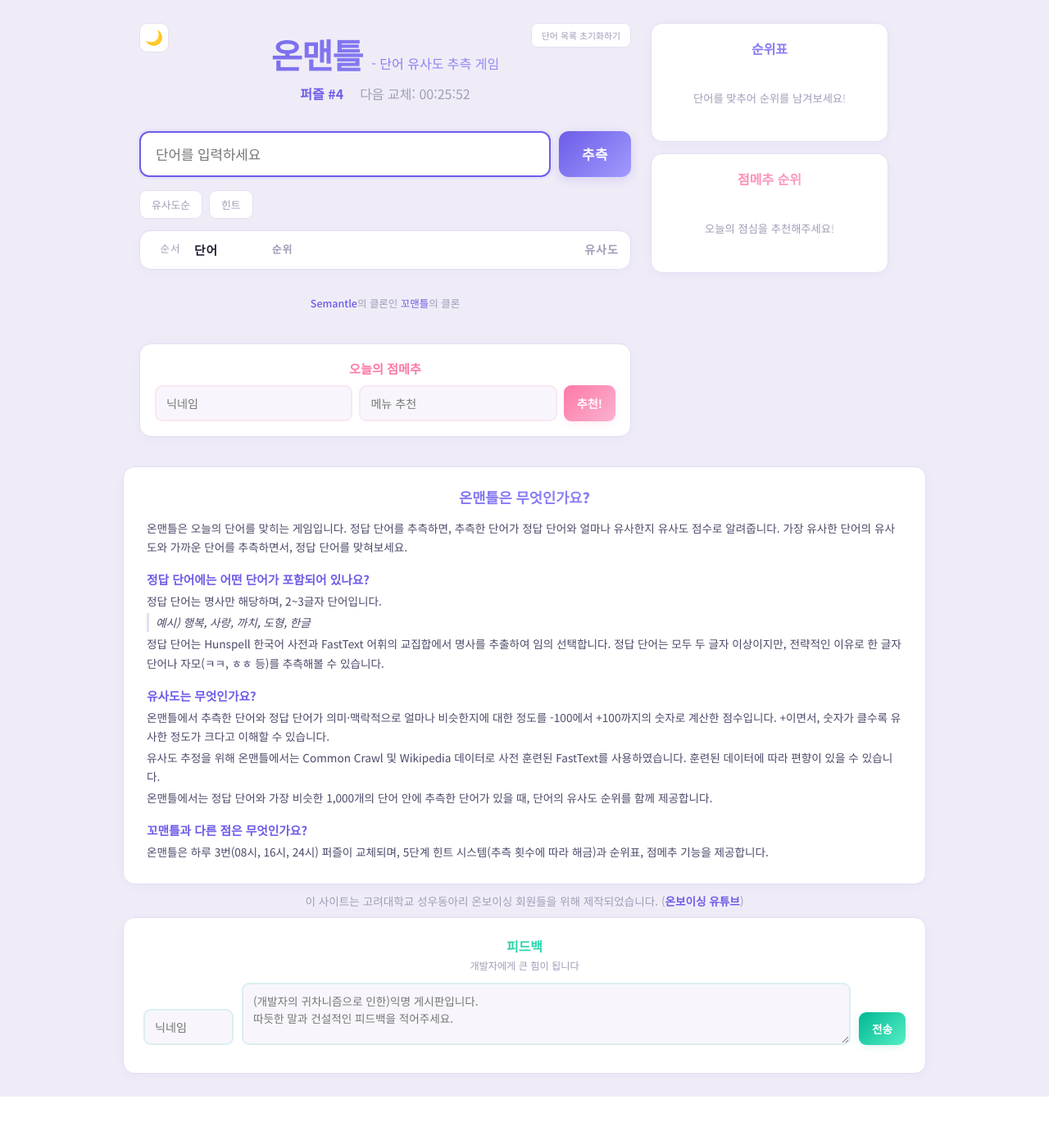
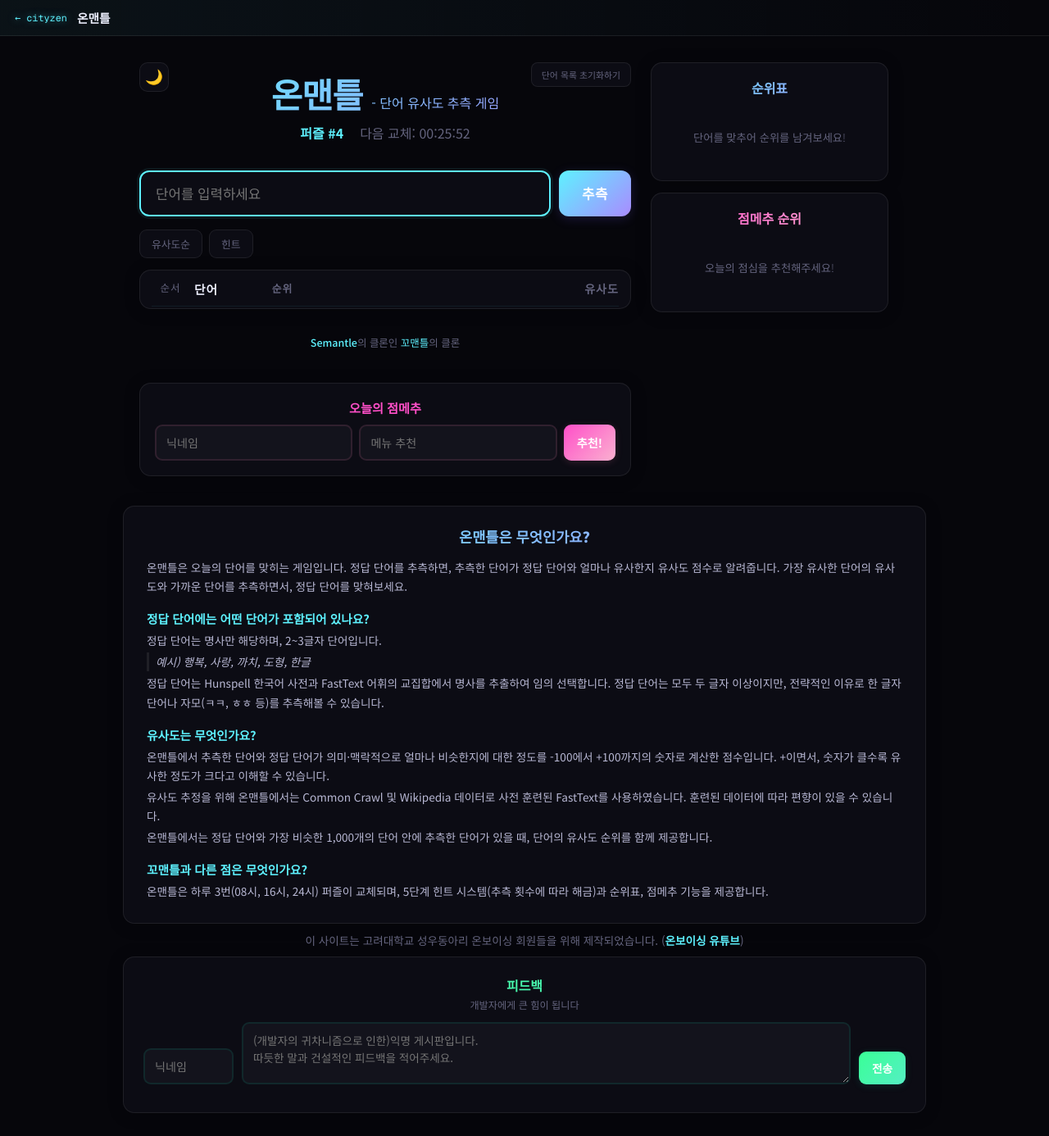
Before and after one commit to cit2zen/WebApps, a Flask app: page / in a window 1280 px wide. Shown: the whole page at 82% size. Before the commit the page ends 1338 px from the top, so only its background shows below. Run offline with Flask 3, Linux system fonts and the light colour scheme; data that the repository does not hold is empty.

Commit message:
feat(onmantle): cityzen-ui Neon 정렬(다크 기본 + 시안/바이올렛 액센트 + 공통 헤더)
Co-Authored-By: Claude Opus 4.8 <noreply@anthropic.com>

```diff
--- /dev/null
+++ b/onmantle/static/cityzen-ui.css
@@ -0,0 +1,100 @@
+/* cityzen-ui — Neon Arcade design system.  SOURCE OF TRUTH: WebApps/cityzen-ui.css
+   다른 레포(cityzen-web, onmantle 등)는 이 파일의 동기 사본을 둔다. 변경 시 함께 갱신. */
+@import url('https://fonts.googleapis.com/css2?family=Geist:wght@400;500;600;700;800;900&family=Geist+Mono:wght@400;500;600;700&display=swap');
+
+:root{
+  --cz-bg:#06060b; --cz-bg-card:rgba(255,255,255,.03);
+  --cz-tx:#eef0ff; --cz-tx-dim:#9a9ac0; --cz-tx-mute:#64647e;
+  --cz-cyan:#5ef2ff; --cz-mag:#ff4fc8; --cz-grn:#39ff96; --cz-amb:#ffd250; --cz-vio:#a98bff;
+  --cz-line:rgba(255,255,255,.08); --cz-r:16px; --cz-rs:12px;
+  --cz-font:'Geist',system-ui,-apple-system,'Segoe UI',sans-serif;
+  --cz-mono:'Geist Mono',ui-monospace,monospace;
+}
+.cz-root{font-family:var(--cz-font);background:var(--cz-bg);color:var(--cz-tx)}
+
+/* background layers (injected by czFx) */
+.cz-fx{position:fixed;inset:0;z-index:0;pointer-events:none;overflow:hidden}
+.cz-fx .cz-orbs{position:absolute;inset:0;filter:blur(130px);opacity:.24}
+.cz-fx .cz-orb{position:absolute;width:54vw;height:54vw;border-radius:50%;mix-blend-mode:screen;animation:cz-drift 28s ease-in-out infinite}
+.cz-fx .cz-orb.o1{background:radial-gradient(circle,var(--cz-cyan),transparent 78%);top:-12vw;left:-8vw}
+.cz-fx .cz-orb.o2{background:radial-gradient(circle,var(--cz-mag),transparent 78%);top:-6vw;right:-10vw;animation-delay:-9s}
+.cz-fx .cz-orb.o3{background:radial-gradient(circle,var(--cz-vio),transparent 78%);top:32vw;left:32vw;animation-delay:-18s}
+.cz-fx .cz-grid{position:absolute;inset:0;background-image:linear-gradient(rgba(94,242,255,.022) 1px,transparent 1px),linear-gradient(90deg,rgba(94,242,255,.022) 1px,transparent 1px);background-size:46px 46px;-webkit-mask-image:radial-gradient(120% 80% at 50% 0%,#000,transparent 82%);mask-image:radial-gradient(120% 80% at 50% 0%,#000,transparent 82%);animation:cz-grid 20s linear infinite}
+.cz-fx .cz-scan{position:absolute;inset:0;background:repeating-linear-gradient(transparent 0 2px,rgba(0,0,0,.06) 2px 3px);mix-blend-mode:overlay;opacity:.22}
+@keyframes cz-drift{0%,100%{transform:translate(0,0) scale(1)}33%{transform:translate(6vw,4vw) scale(1.12)}66%{transform:translate(-5vw,3vw) scale(.92)}}
+@keyframes cz-grid{to{background-position:0 46px,46px 0}}
+@keyframes cz-blink{50%{opacity:.3}}
+@keyframes cz-spin{to{transform:rotate(360deg)}}
+
+/* nav */
+.cz-nav{display:flex;align-items:center;gap:14px;padding:15px clamp(14px,3vw,28px);max-width:1080px;margin:0 auto;border-bottom:1px solid var(--cz-line);position:relative;z-index:3}
+.cz-logo{font-family:var(--cz-mono);font-weight:700;font-size:1.1rem;color:#fff;text-shadow:0 0 18px rgba(94,242,255,.6);text-decoration:none}
+.cz-logo b{background:linear-gradient(90deg,var(--cz-cyan),var(--cz-vio));-webkit-background-clip:text;background-clip:text;color:transparent}
+.cz-navlinks{margin-left:auto;display:flex;gap:6px;font-size:.84rem;align-items:center}
+.cz-navlinks a{color:var(--cz-tx-dim);text-decoration:none;padding:8px 13px;border-radius:9px;transition:.15s}
+.cz-navlinks a:hover{color:#fff;background:rgba(255,255,255,.06)}
+.cz-navlinks a.cz-cta{color:#06060a;background:linear-gradient(90deg,var(--cz-cyan),#7ef0ff);font-weight:700;box-shadow:0 0 20px rgba(94,242,255,.5)}
+
+/* hero */
+.cz-hero{padding:54px 0 34px;text-align:center;position:relative;z-index:2}
+.cz-kicker{display:inline-flex;align-items:center;gap:8px;font-family:var(--cz-mono);font-size:.7rem;letter-spacing:.2em;color:var(--cz-cyan);text-transform:uppercase;margin-bottom:20px;padding:6px 14px;border:1px solid var(--cz-line);border-radius:999px;background:rgba(94,242,255,.05)}
+.cz-kicker .cz-dot{width:6px;height:6px;border-radius:50%;background:var(--cz-grn);box-shadow:0 0 8px var(--cz-grn);animation:cz-blink 1.6s infinite}
+.cz-hero h1{font-size:clamp(2.4rem,6.5vw,4.2rem);font-weight:900;letter-spacing:-.035em;line-height:.98;margin:0}
+.cz-glow{background:linear-gradient(90deg,#5ef2ff,#a98bff,#ff4fc8,#5ef2ff);background-size:300% 100%;-webkit-background-clip:text;background-clip:text;color:transparent;animation:cz-hue 6s linear infinite;filter:drop-shadow(0 0 24px rgba(169,139,255,.34))}
+@keyframes cz-hue{to{background-position:300% 0}}
+.cz-hero p{color:var(--cz-tx-dim);margin:20px auto 0;max-width:520px;font-size:1.02rem;line-height:1.6}
+
+/* buttons */
+.cz-btn{display:inline-block;font-weight:600;font-size:.92rem;padding:13px 24px;border-radius:12px;text-decoration:none;transition:.18s;border:1px solid transparent;cursor:pointer}
+.cz-btn.primary{background:linear-gradient(90deg,var(--cz-cyan),var(--cz-vio));color:#06060a;font-weight:700;box-shadow:0 0 26px rgba(94,242,255,.5)}
+.cz-btn.primary:hover{box-shadow:0 0 40px rgba(169,139,255,.8);transform:translateY(-2px)}
+.cz-btn.ghost{border-color:rgba(94,242,255,.25);color:var(--cz-tx);background:rgba(255,255,255,.02)}
+.cz-btn.ghost:hover{border-color:var(--cz-cyan);color:#fff;box-shadow:0 0 20px rgba(94,242,255,.25)}
+
+/* section label */
+.cz-label{font-family:var(--cz-mono);font-size:.66rem;letter-spacing:.2em;text-transform:uppercase;color:var(--cz-tx-mute);margin:34px 0 14px;display:flex;align-items:center;gap:12px}
+.cz-label::before{content:'';width:7px;height:7px;border-radius:50%;background:var(--cz-cyan);box-shadow:0 0 10px var(--cz-cyan);animation:cz-blink 2s infinite}
+.cz-label::after{content:'';flex:1;height:1px;background:linear-gradient(90deg,var(--cz-line),transparent)}
+
+/* service card (gradient neon border + shine) */
+.cz-grid-svc{display:grid;grid-template-columns:1fr;gap:13px;position:relative;z-index:2}
+@media(min-width:680px){.cz-grid-svc{grid-template-columns:1fr 1fr}}
+.cz-card{position:relative;padding:1px;border-radius:var(--cz-r);text-decoration:none;color:inherit;background:linear-gradient(var(--cz-bg-card),var(--cz-bg-card)) padding-box,conic-gradient(from var(--a,0deg),transparent 60%,var(--cz-cyan),var(--cz-mag),transparent) border-box;border:1px solid transparent;transition:.18s;overflow:hidden}
+.cz-card .cz-inner{display:flex;align-items:center;gap:14px;padding:16px 18px;border-radius:calc(var(--cz-r) - 1px);background:#0c0c14;position:relative;overflow:hidden}
+.cz-card .cz-inner::after{content:'';position:absolute;top:0;left:-60%;width:50%;height:100%;background:linear-gradient(100deg,transparent,rgba(255,255,255,.08),transparent);transition:.5s}
+.cz-card:hover{transform:translateY(-4px);--a:360deg}
+.cz-card:hover .cz-inner::after{left:130%}
+.cz-card .cz-ic{font-size:2rem;filter:drop-shadow(0 0 12px rgba(94,242,255,.5))}
+.cz-card .cz-ttl{font-weight:600;font-size:1.02rem}
+.cz-card .cz-dsc{font-size:.78rem;color:var(--cz-tx-dim);margin-top:3px}
+
+/* status badge */
+.cz-badge{margin-left:auto;font-family:var(--cz-mono);font-size:.62rem;font-weight:700;letter-spacing:.08em;padding:5px 10px;border-radius:999px;display:flex;align-items:center;gap:6px;white-space:nowrap}
+.cz-badge .cz-bdot{width:6px;height:6px;border-radius:50%}
+.cz-badge.live{color:var(--cz-grn);background:rgba(57,255,150,.1);border:1px solid rgba(57,255,150,.35)}
+.cz-badge.live .cz-bdot{background:var(--cz-grn);box-shadow:0 0 8px var(--cz-grn);animation:cz-blink 1.4s infinite}
+.cz-badge.soon{color:var(--cz-amb);background:rgba(255,210,80,.09);border:1px solid rgba(255,210,80,.3)}
+.cz-badge.soon .cz-bdot{background:var(--cz-amb)}
+
+/* game tiles */
+.cz-grid-games{display:grid;grid-template-columns:repeat(2,1fr);gap:13px;position:relative;z-index:2}
+@media(min-width:560px){.cz-grid-games{grid-template-columns:repeat(3,1fr)}}
+@media(min-width:860px){.cz-grid-games{grid-template-columns:repeat(5,1fr)}}
+.cz-tile{position:relative;aspect-ratio:1;border-radius:var(--cz-r);background:radial-gradient(120% 120% at 50% 0%,rgba(255,79,200,.06),var(--cz-bg-card));border:1px solid var(--cz-line);display:flex;flex-direction:column;align-items:center;justify-content:center;gap:10px;text-decoration:none;color:inherit;transition:.18s;overflow:hidden}
+.cz-tile::before{content:'';position:absolute;inset:0;background:conic-gradient(from 0deg,transparent 70%,rgba(255,79,200,.5),transparent);opacity:0;transition:.3s;animation:cz-spin 4s linear infinite}
+.cz-tile:hover::before{opacity:.5}
+.cz-tile .cz-e{font-size:2.4rem;z-index:1;transition:.25s}
+.cz-tile .cz-n{font-family:var(--cz-mono);font-size:.64rem;letter-spacing:.1em;color:var(--cz-tx-dim);z-index:1}
+.cz-tile:hover{transform:translateY(-5px) scale(1.02);border-color:rgba(255,79,200,.5);box-shadow:0 0 34px rgba(255,79,200,.28)}
+.cz-tile:hover .cz-e{transform:scale(1.18) translateY(-2px);filter:drop-shadow(0 0 16px rgba(255,79,200,.7))}
+.cz-tile:hover .cz-n{color:#fff;text-shadow:0 0 10px rgba(255,79,200,.6)}
+
+/* in-game header (injected by czHeader) */
+.cz-gamehead{display:flex;align-items:center;gap:12px;padding:11px clamp(12px,3vw,18px);border-bottom:1px solid var(--cz-line);background:linear-gradient(90deg,rgba(94,242,255,.05),transparent);position:relative;z-index:5;font-family:var(--cz-font)}
+.cz-gamehead .cz-back{font-family:var(--cz-mono);font-size:.74rem;color:var(--cz-cyan);text-decoration:none;text-shadow:0 0 10px rgba(94,242,255,.5)}
+.cz-gamehead .cz-gt{font-weight:600;font-size:.92rem;color:var(--cz-tx)}
+.cz-gamehead .cz-hud{margin-left:auto;display:flex;gap:16px;font-family:var(--cz-mono);font-size:.74rem;color:var(--cz-tx-dim)}
+.cz-gamehead .cz-hud b{color:var(--cz-cyan);text-shadow:0 0 8px rgba(94,242,255,.5)}
+
+.cz-wrap{max-width:1080px;margin:0 auto;padding:0 clamp(14px,3vw,28px);position:relative;z-index:2}
+@media(prefers-reduced-motion:reduce){.cz-orb,.cz-grid,.cz-glow,.cz-tile::before,.cz-badge .cz-bdot,.cz-kicker .cz-dot,.cz-label::before{animation:none!important}}
--- /dev/null
+++ b/onmantle/static/cityzen-ui.js
@@ -0,0 +1,32 @@
+/* cityzen-ui — Neon Arcade helpers. SOURCE OF TRUTH: WebApps/cityzen-ui.js
+   사용: <link rel="stylesheet" href="/cityzen-ui.css">
+        <script type="module">import {czFx,czHeader} from '/cityzen-ui.js';
+          czFx(); czHeader({title:'Neon Tetris'});</script> */
+export function czFx(target){
+  const host = target || document.body;
+  if (host.querySelector(':scope > .cz-fx')) return;
+  const fx = document.createElement('div');
+  fx.className = 'cz-fx';
+  fx.innerHTML =
+    '<div class="cz-orbs"><div class="cz-orb o1"></div><div class="cz-orb o2"></div><div class="cz-orb o3"></div></div>'+
+    '<div class="cz-grid"></div><div class="cz-scan"></div>';
+  host.prepend(fx);
+}
+export function czHeader({title='', hudId='', backHref='https://cityzen.kr'}={}){
+  if (document.querySelector('.cz-gamehead')) return;
+  const h = document.createElement('header');
+  h.className = 'cz-gamehead';
+  // back link (static), title via textContent (defensive against injection), optional hud slot
+  const back = document.createElement('a');
+  back.className = 'cz-back'; back.href = backHref; back.textContent = '← cityzen';
+  const gt = document.createElement('span');
+  gt.className = 'cz-gt'; gt.textContent = title;
+  h.append(back, gt);
+  if (hudId){
+    const hud = document.createElement('span');
+    hud.className = 'cz-hud'; hud.id = hudId;
+    h.append(hud);
+  }
+  document.body.prepend(h);
+  return h;
+}
--- a/onmantle/static/css/style.css
+++ b/onmantle/static/css/style.css
@@ -597,3 +597,24 @@ footer a:hover { text-decoration: underline; }
     .feedback-form { flex-direction: column; }
     .feedback-form input { width: 100%; }
 }
+
+/* ===== cityzen Neon 정렬 (다크 테마 액센트를 생태계 팔레트로) ===== */
+[data-theme="dark"] {
+    --bg: #06060b;
+    --card: #0c0c14;
+    --card-border: rgba(255,255,255,0.08);
+    --text: #eef0ff;
+    --text-sub: #b8b8d4;
+    --text-muted: #64647e;
+    --input-bg: #13131c;
+    --input-border: rgba(255,255,255,0.10);
+    --accent: #5ef2ff;
+    --accent-light: #a98bff;
+    --accent-bg: rgba(94,242,255,0.07);
+    --green: #39ff96;
+    --pink: #ff4fc8;
+    --red: #ff6b6b;
+}
+/* 공통 헤더가 게임 레이아웃 위에 자연스럽게 얹히도록 */
+body:has(> .cz-gamehead) { padding-top: 0; }
+.cz-gamehead { margin-bottom: 4px; }
--- a/onmantle/static/index.html
+++ b/onmantle/static/index.html
@@ -1,9 +1,10 @@
 <!DOCTYPE html>
-<html lang="ko">
+<html lang="ko" data-theme="dark">
 <head>
     <meta charset="UTF-8">
     <meta name="viewport" content="width=device-width, initial-scale=1.0">
     <title>온맨틀 - 단어 유사도 추측 게임</title>
+    <link rel="stylesheet" href="cityzen-ui.css">
     <link rel="stylesheet" href="css/style.css">
 </head>
 <body>
@@ -155,5 +156,9 @@
     </div>
 
     <script src="js/script.js"></script>
+    <script type="module">
+      import { czHeader } from './cityzen-ui.js';
+      czHeader({ title: '온맨틀' });
+    </script>
 </body>
 </html>
```
